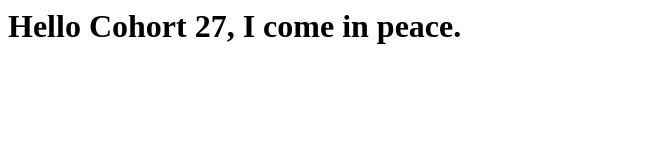
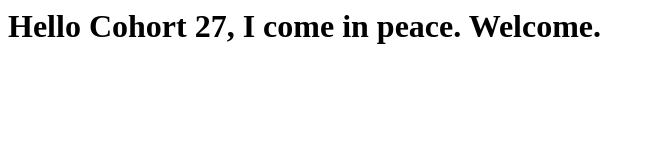
Before and after one commit to theusa/demo-27, a plain HTML site: page index.html in a window 1280 px wide. Shown: the whole page, without its empty margins (0-655 px from the left). Drawn offline with Linux system fonts and the light colour scheme.

Commit message:
Quick Edit to HTML

```diff
--- a/index.html
+++ b/index.html
@@ -1 +1 @@
-<h1>Hello Cohort 27, I come in peace.</h1>
+<h1>Hello Cohort 27, I come in peace. Welcome.</h1>
```
